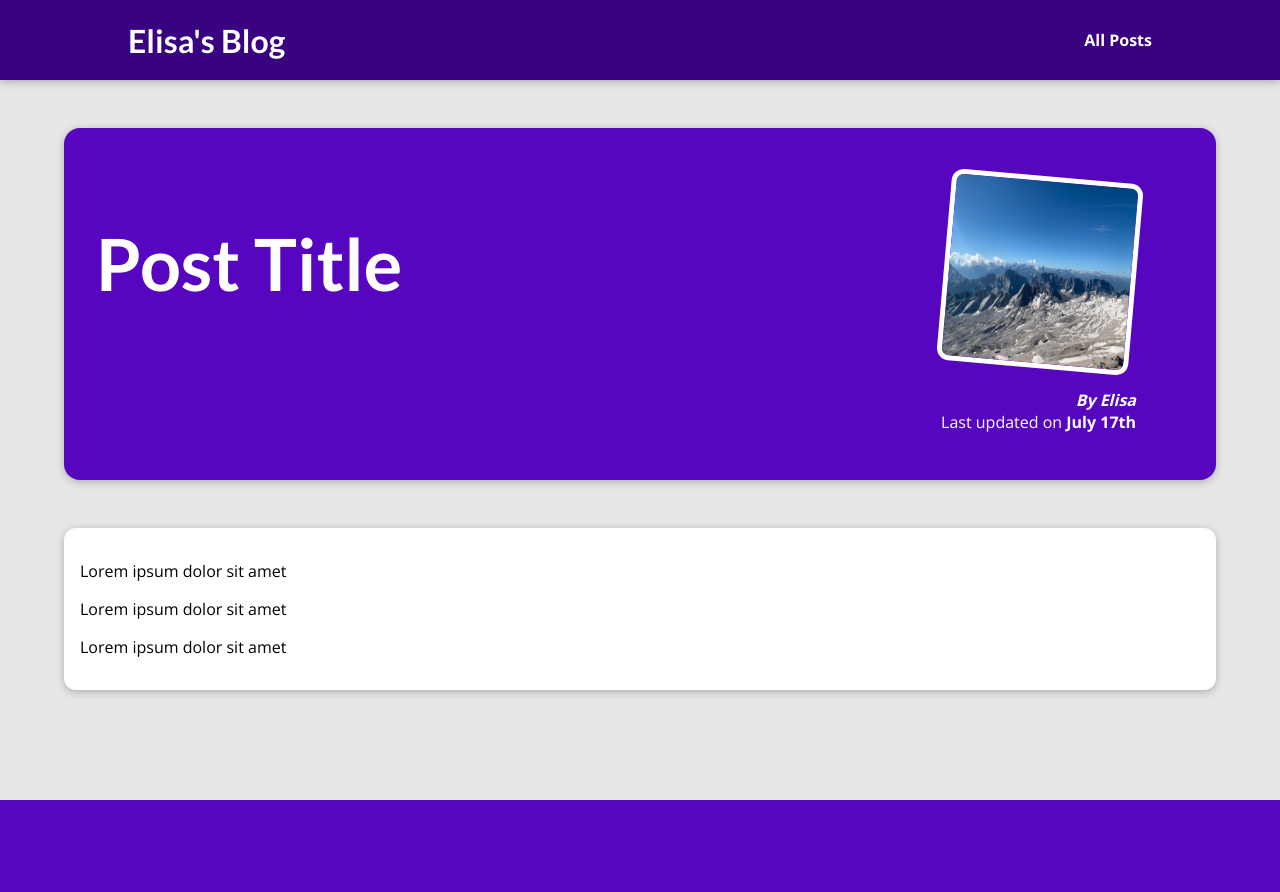
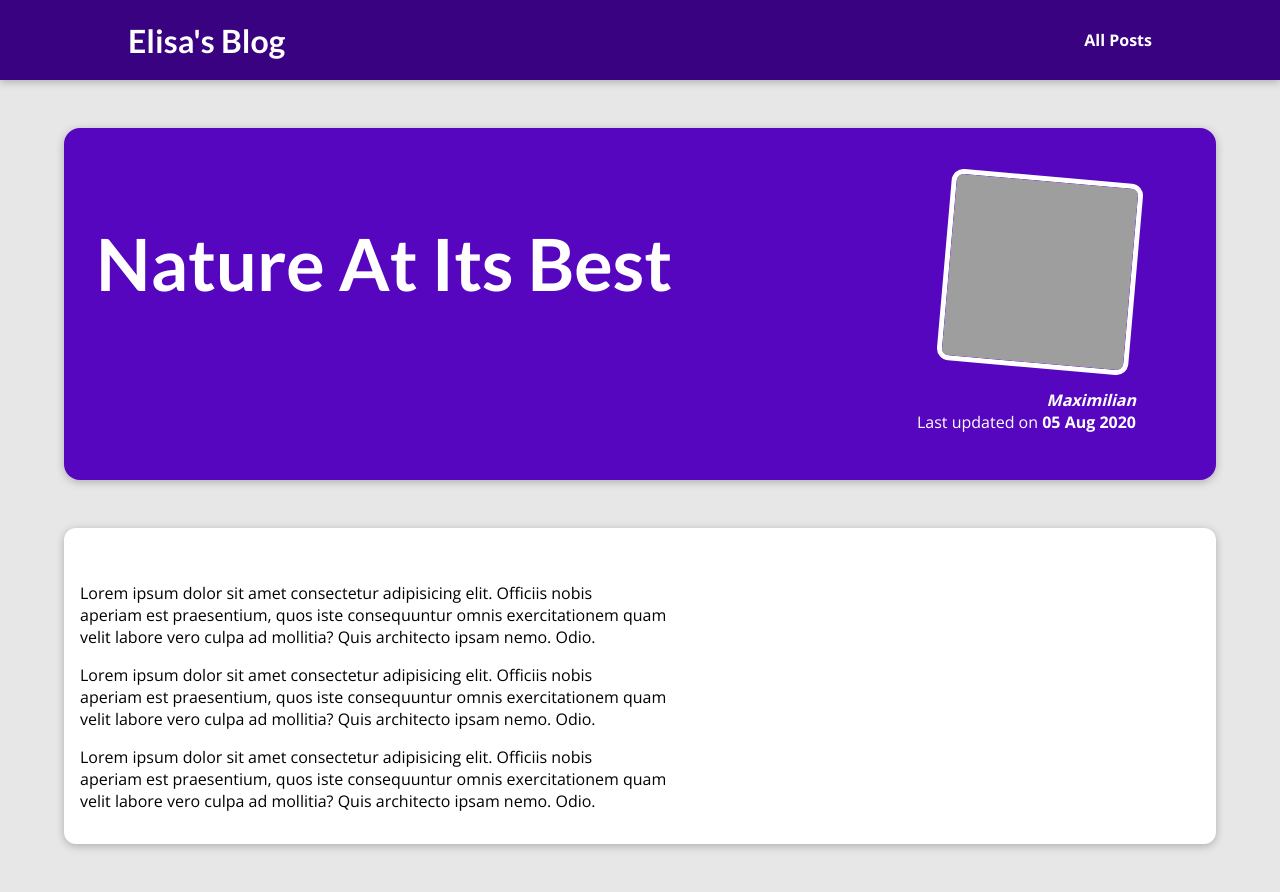
Before and after one commit to ElisaFernandezCastillo/Blog, a Django app: page /posts/into-the-woods in a window 1280 px wide. Before the commit the page ends 800 px from the top, so only its background shows below. Run offline with Django 5.2, Linux system fonts and the light colour scheme; grey boxes are pictures that could not be loaded.

Commit message:
Adding data into the templates

```diff
--- a/my_site/blog/templates/blog/index.html
+++ b/my_site/blog/templates/blog/index.html
@@ -23,7 +23,9 @@
 <section id="latest-posts">
     <h2>My Latest Thoughts</h2>
     <ul>
-        {% include "blog/includes/post.html" %}
+        {% for post in posts %}
+            {% include "blog/includes/post.html" %}
+        {% endfor %}
     </ul>
 </section>
 <section id="about">
--- a/my_site/blog/templates/blog/post-detail.html
+++ b/my_site/blog/templates/blog/post-detail.html
@@ -2,7 +2,7 @@
 {% load static %}
 
 {% block title %}
-    This Post Title
+    {{post.title}}
 
 {% endblock %}
 
@@ -12,18 +12,16 @@
 
 {% block content %}
 <section id="summary">
-    <h2>Post Title</h2>
+    <h2>{{post.title}}</h2>
     <article>
-        <img src="{% static "blog/images/mountains.jpg" %}" alt="Post Title"/>
-        <address>By Elisa</address>
+        <img src="{% static "blog/images"|add:post.image %}" alt={{post.title}}/>
+        <address>{{post.author}}</address>
         <div>
-            Last updated on <time>July 17th</time>
+            Last updated on <time>{{ post.date|date:"d M Y"}}</time>
         </div>
     </article>
 </section>
 <main>
-    <p> Lorem ipsum dolor sit amet </p>
-    <p> Lorem ipsum dolor sit amet </p>
-    <p> Lorem ipsum dolor sit amet </p>
+    {{post.content|linebreaks}}
 </main>
 {% endblock %}
--- a/my_site/blog/views.py
+++ b/my_site/blog/views.py
@@ -1,12 +1,86 @@
+from datetime import date
+
 from django.shortcuts import render
+
+all_posts = [
+    {
+        "slug": "hike-in-the-mountains",
+        "image": "mountains.jpg",
+        "author": "Elisa",
+        "date": date(2021,7,21),
+        "title": "Mountain Hiking",
+        "excerpt": "There is nothing like the views you get when hiking in the mountains",
+        "content": """
+        Lorem ipsum dolor sit amet, consectetur adipiscing elit, sed do eiusmod tempor incididunt ut labore et dolore magna aliqua. Nisl tincidunt eget nullam non.
+        Quis hendrerit dolor magna eget est lorem ipsum dolor sit. Volutpat odio facilisis mauris sit amet massa. Commodo odio aenean sed adipiscing diam donec adipiscing tristique. Mi eget mauris pharetra et.
+        Non tellus orci ac auctor augue. Elit at imperdiet dui accumsan sit. Ornare arcu dui vivamus arcu felis. Egestas integer eget aliquet nibh praesent. In hac habitasse platea dictumst quisque sagittis purus.
+        Pulvinar elementum integer enim neque volutpat ac.
+
+        """
+    },
+    {
+        "slug": "programming-is-fun",
+        "image": "coding.jpg",
+        "author": "Maximilian",
+        "date": date(2022, 3, 10),
+        "title": "Programming Is Great!",
+        "excerpt": "Did you ever spend hours searching that one error in your code? Yep - that's what happened to me yesterday...",
+        "content": """
+          Lorem ipsum dolor sit amet consectetur adipisicing elit. Officiis nobis
+          aperiam est praesentium, quos iste consequuntur omnis exercitationem quam
+          velit labore vero culpa ad mollitia? Quis architecto ipsam nemo. Odio.
+
+          Lorem ipsum dolor sit amet consectetur adipisicing elit. Officiis nobis
+          aperiam est praesentium, quos iste consequuntur omnis exercitationem quam
+          velit labore vero culpa ad mollitia? Quis architecto ipsam nemo. Odio.
+
+          Lorem ipsum dolor sit amet consectetur adipisicing elit. Officiis nobis
+          aperiam est praesentium, quos iste consequuntur omnis exercitationem quam
+          velit labore vero culpa ad mollitia? Quis architecto ipsam nemo. Odio.
+        """
+    },
+    {
+        "slug": "into-the-woods",
+        "image": "woods.jpg",
+        "author": "Maximilian",
+        "date": date(2020, 8, 5),
+        "title": "Nature At Its Best",
+        "excerpt": "Nature is amazing! The amount of inspiration I get when walking in nature is incredible!",
+        "content": """
+          Lorem ipsum dolor sit amet consectetur adipisicing elit. Officiis nobis
+          aperiam est praesentium, quos iste consequuntur omnis exercitationem quam
+          velit labore vero culpa ad mollitia? Quis architecto ipsam nemo. Odio.
+
+          Lorem ipsum dolor sit amet consectetur adipisicing elit. Officiis nobis
+          aperiam est praesentium, quos iste consequuntur omnis exercitationem quam
+          velit labore vero culpa ad mollitia? Quis architecto ipsam nemo. Odio.
+
+          Lorem ipsum dolor sit amet consectetur adipisicing elit. Officiis nobis
+          aperiam est praesentium, quos iste consequuntur omnis exercitationem quam
+          velit labore vero culpa ad mollitia? Quis architecto ipsam nemo. Odio.
+        """
+    }
+]
+
+def get_date(post):
+    return post.get("date")
 
 # Create your views here.
 
 def starting_page(request):
-    return render(request, "blog/index.html")
+    sorted_posts = sorted(all_posts, key=get_date)
+    latest_posts = sorted_posts[-3:]
+    return render(request, "blog/index.html", {
+        "posts": latest_posts
+    })
 
 def posts(request):
-    return render(request, "blog/all-posts.html")
+    return render(request, "blog/all-posts.html", {
+        "all_posts": all_posts
+    })
 
 def post_detail(request, slug):
-    return render(request, "blog/post-detail.html")
+    identified_post = next(post for post in all_posts if post["slug"] == slug)
+    return render(request, "blog/post-detail.html", {
+        "post": identified_post
+    })
```
Also changed, not shown: my_site/blog/templates/blog/all-posts.html (+4 -6 lines), my_site/blog/templates/blog/includes/post.html (+4 -4 lines).
